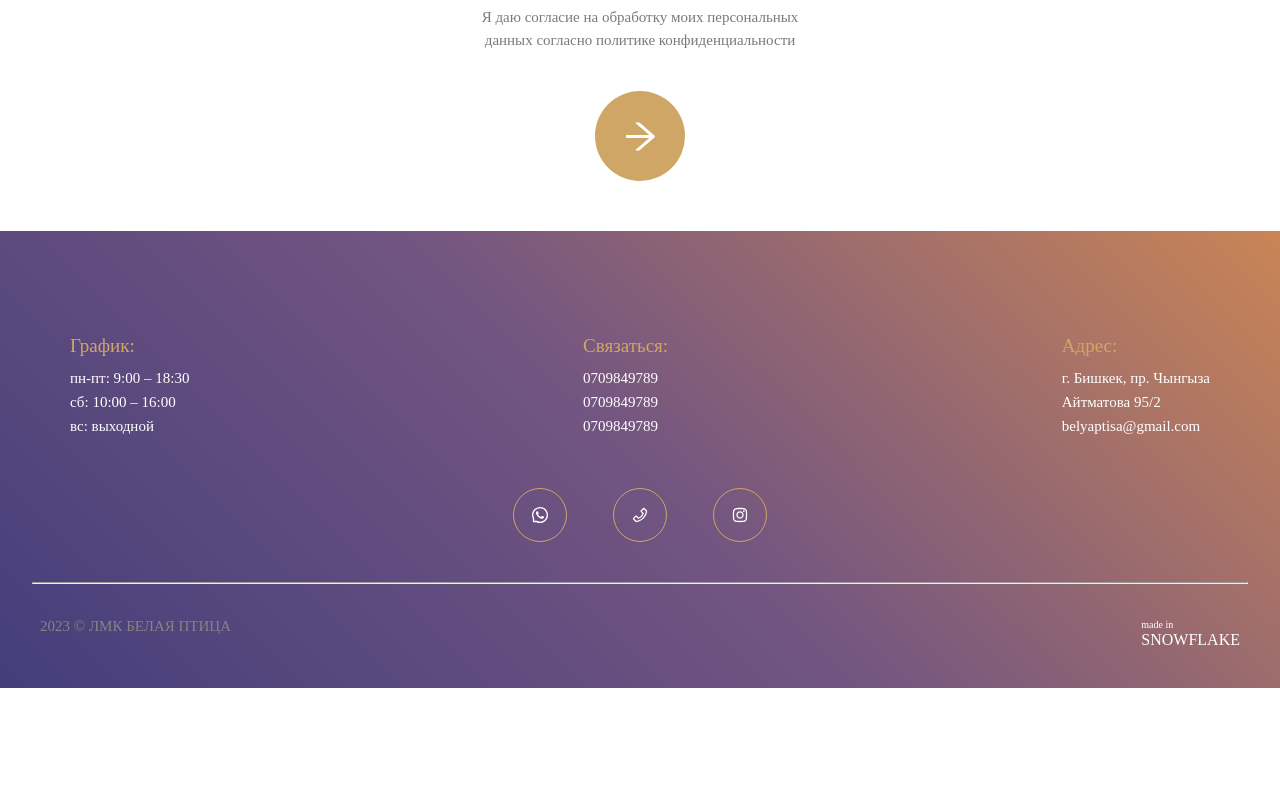
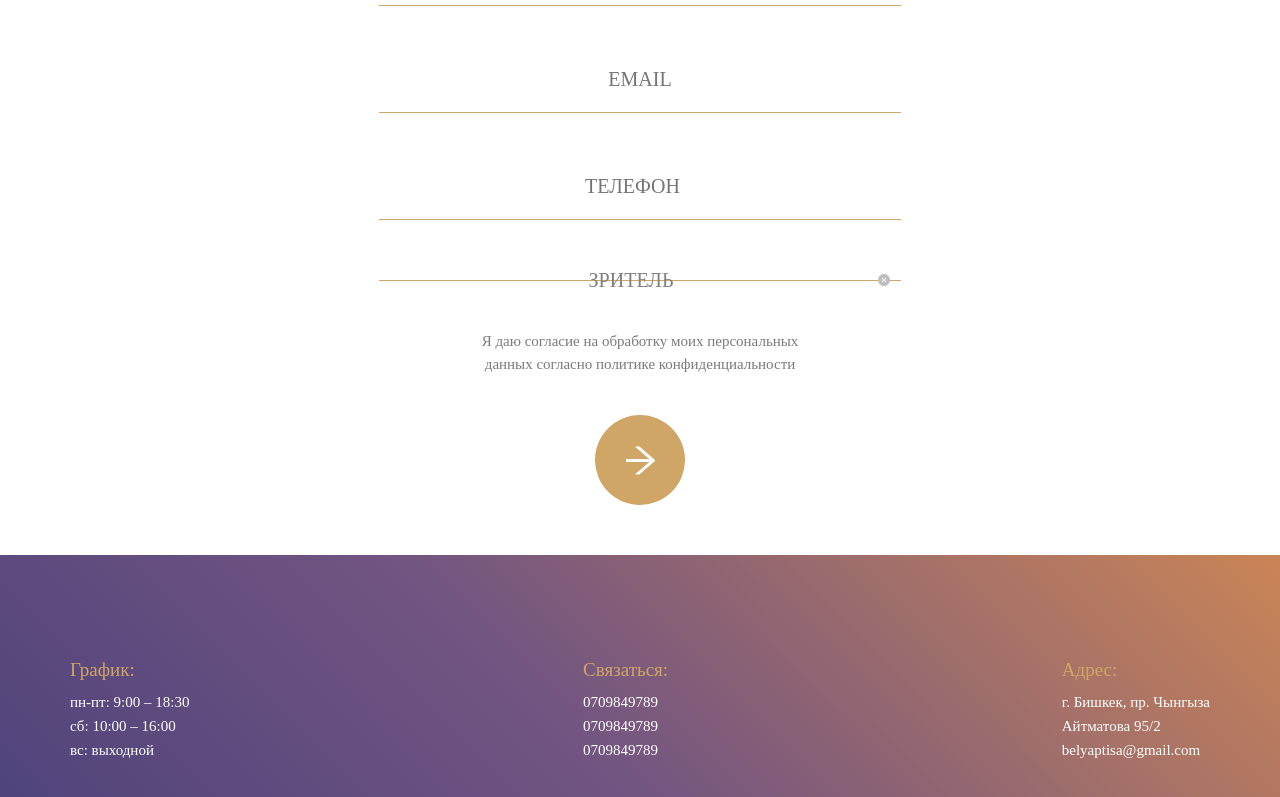
Before and after one commit to pipisasa/white-bird-front, a Next.js app: page / in a window 1280 px wide. Shown: the part 809-1606 px from the top of the page. Before the commit the page ends 1497 px from the top, so only its background shows below. Built offline with nearby package versions, Linux system fonts and the light colour scheme.

Commit message:
fixbag contact

```diff
--- a/components/BirdVideo/BirdVideo.jsx
+++ b/components/BirdVideo/BirdVideo.jsx
@@ -1,9 +1,13 @@
 import React from "react";
+import s from "./BirdVideo.module.scss";
+
 
 const BirdVideo = () => {
   return (
     <div className={s.birdVideo}>
-      <video src="/path/to/video.mp4" controls />
+      <video controls muted style={{ borderRadius: '20px' }}>
+        <source src="/miyajima-33821-1.mp4" type="video/mp4"/>
+      </video>{" "}
     </div>
   );
 };
--- a/components/BirdVideo/BirdVideo.module.scss
+++ b/components/BirdVideo/BirdVideo.module.scss
@@ -1,5 +1,5 @@
 .birdVideo{
     max-width: 1200px;
     margin: 0 auto;
-
+    margin-bottom: 90px;
 }
--- a/components/Contacts/Contact.jsx
+++ b/components/Contacts/Contact.jsx
@@ -1,6 +1,11 @@
 import React from "react";
 import s from "./Contact.module.scss";
 import { ArrowRightOutlined } from "@ant-design/icons";
+import { Select } from "antd";
+
+const handleChange = (value) => {
+  console.log(`selected ${value}`);
+};
 
 const Contact = () => {
   return (
@@ -54,6 +59,29 @@ const Contact = () => {
           />
         </div>
 
+        <div style={{marginTop:'40px'}}>
+          <Select
+            className={s.input_contact_select}
+            defaultValue="зритель"
+            style={{
+              width: "100%",
+              border: "none",
+            }}
+            allowClear
+            onChange={handleChange}
+            options={[
+              {
+                value: "участник",
+                label: "участник",
+              },
+              {
+                value: "зритель",
+                label: "зритель",
+              },
+            ]}
+          />
+        </div>
+
         <p className={s.desc}>
           Я даю согласие на обработку моих персональных данных согласно политике
           конфиденциальности
@@ -61,7 +89,7 @@ const Contact = () => {
       </div>
 
       <div className={s.btn}>
-        <ArrowRightOutlined style={{color:'white', fontSize:'35px'}}/>
+        <ArrowRightOutlined style={{ color: "white", fontSize: "35px" }} />
       </div>
     </div>
   );
--- a/components/Contacts/Contact.module.scss
+++ b/components/Contacts/Contact.module.scss
@@ -45,6 +45,22 @@
       margin-top: 40px;
       border-bottom: 1.5px solid #d0a666;
     }
+    .input_contact_select {
+      text-align: center;
+      font-family: "Ubuntu" !important;
+      font-style: normal;
+      font-weight: normal;
+      font-size: 20px !important;
+      line-height: 130%;
+      text-transform: uppercase;
+      color: #2e2e2e;
+      border: none;
+      background: transparent;
+      width: 100%;
+      max-width: 522px;
+      padding: 20px 0;
+
+    }
   }
 
   .btn {
--- a/package.json
+++ b/package.json
@@ -10,6 +10,7 @@
   },
   "dependencies": {
     "@ant-design/icons": "^5.0.1",
+    "antd": "^5.3.3",
     "next": "13.2.4",
     "react": "18.2.0",
     "react-dom": "18.2.0",
--- a/pages/index.jsx
+++ b/pages/index.jsx
@@ -1,3 +1,4 @@
+import BirdVideo from "@/components/BirdVideo/BirdVideo";
 import Contact from "@/components/Contacts/Contact";
 import Footer from "@/components/Footer/Footer";
 import Header from "@/components/Header/Header";
@@ -14,7 +15,7 @@ export default function Home() {
       </Head>
 
       <Header/>
-
+      <BirdVideo/>
       <Contact/>
       <Footer/>
     </>
--- a/styles/globals.css
+++ b/styles/globals.css
@@ -7,3 +7,14 @@
 html {
   scroll-behavior: smooth;
 }
+.ant-select-selector {
+  border: none  !important;
+  border-bottom: 1.5px solid #d0a666 !important;
+  /* margin-top: 40px !important; */
+  text-align: center;
+  font-family: "Ubuntu" !important;
+  font-style: normal !important;
+  font-weight: normal !important;
+  font-size: 20px !important;
+  color: gray !important;
+}
```
Also changed, not shown: 2 other files (tests, documents, lock files or other folders).
